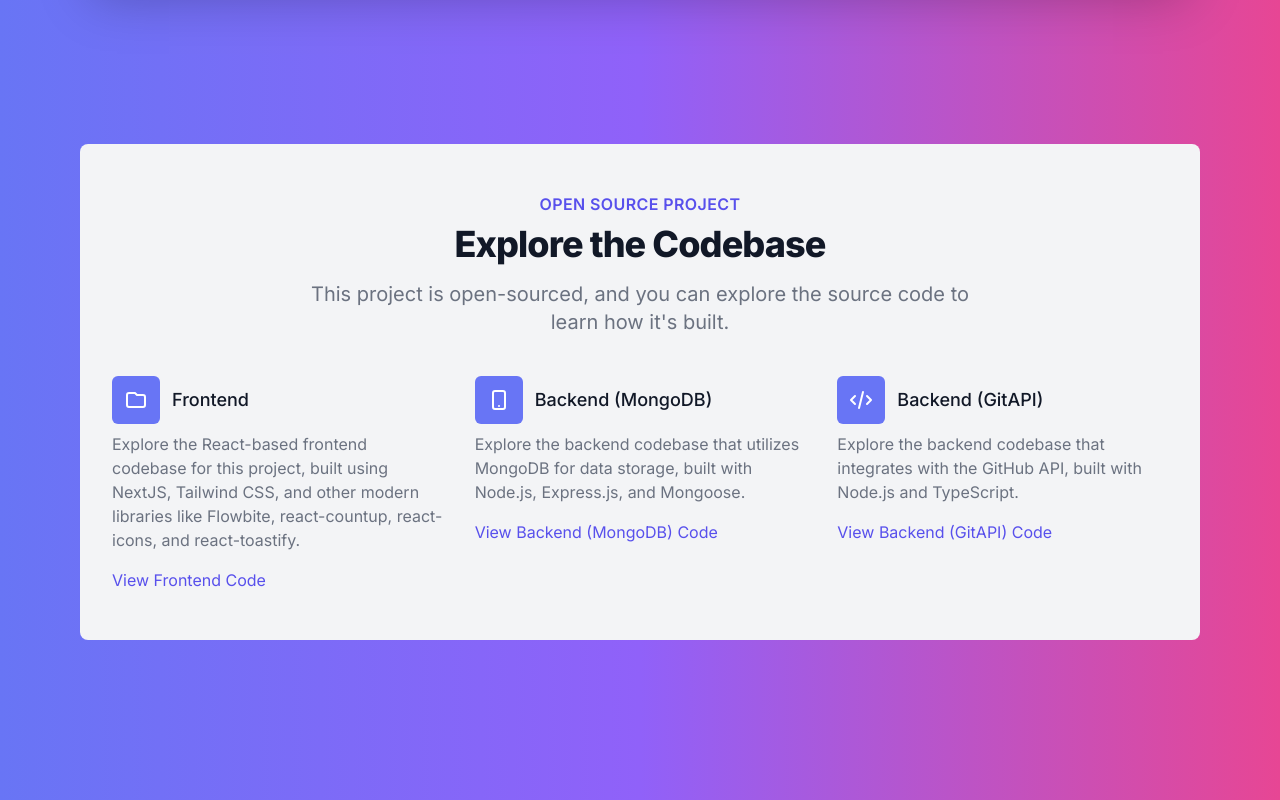
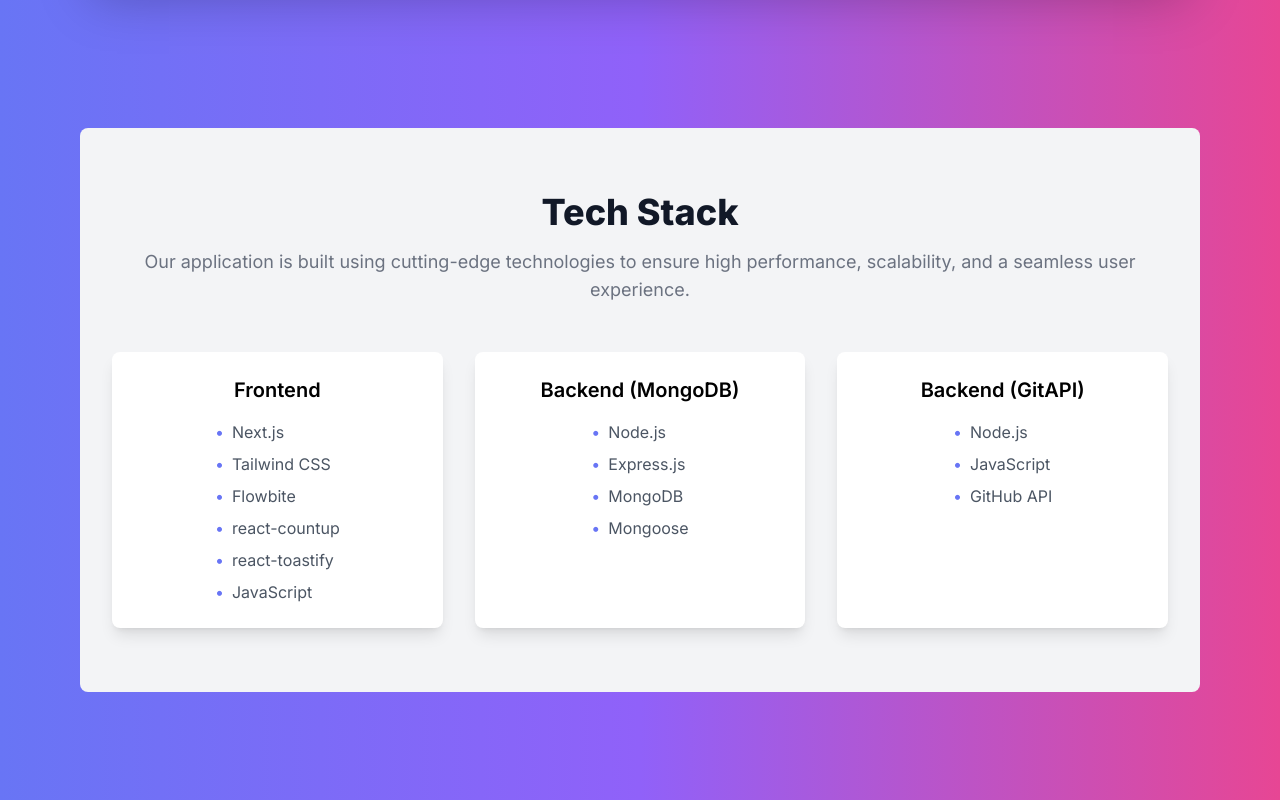
Before and after one commit to FariaLimpa/portfolio-maker, a Next.js app: page / in a window 1280 px wide. Shown: the part 1300-2100 px from the top of the page. Built offline with nearby package versions, Linux system fonts and the light colour scheme; no server answers.

Commit message:
tech stack section updated

```diff
--- a/app/(withcommonlayout)/page.js
+++ b/app/(withcommonlayout)/page.js
@@ -9,8 +9,8 @@
     <>
       <HeaderHome></HeaderHome>
       <Body1Home></Body1Home>
+      <TechStackSection></TechStackSection>
       <Body2Home></Body2Home>
-      <TechStackSection></TechStackSection>
     </>
   );
 }
--- a/app/components/home/TechStackSection.jsx
+++ b/app/components/home/TechStackSection.jsx
@@ -24,7 +24,7 @@
   ];
 
   return (
-    <div className="bg-gray-100 py-16">
+    <div className="bg-gray-100 py-16 mt-36 rounded-lg">
       <div className="max-w-7xl mx-auto px-4 sm:px-6 lg:px-8">
         <div className="text-center">
           <h2 className="text-3xl font-extrabold text-gray-900 sm:text-4xl">
```
